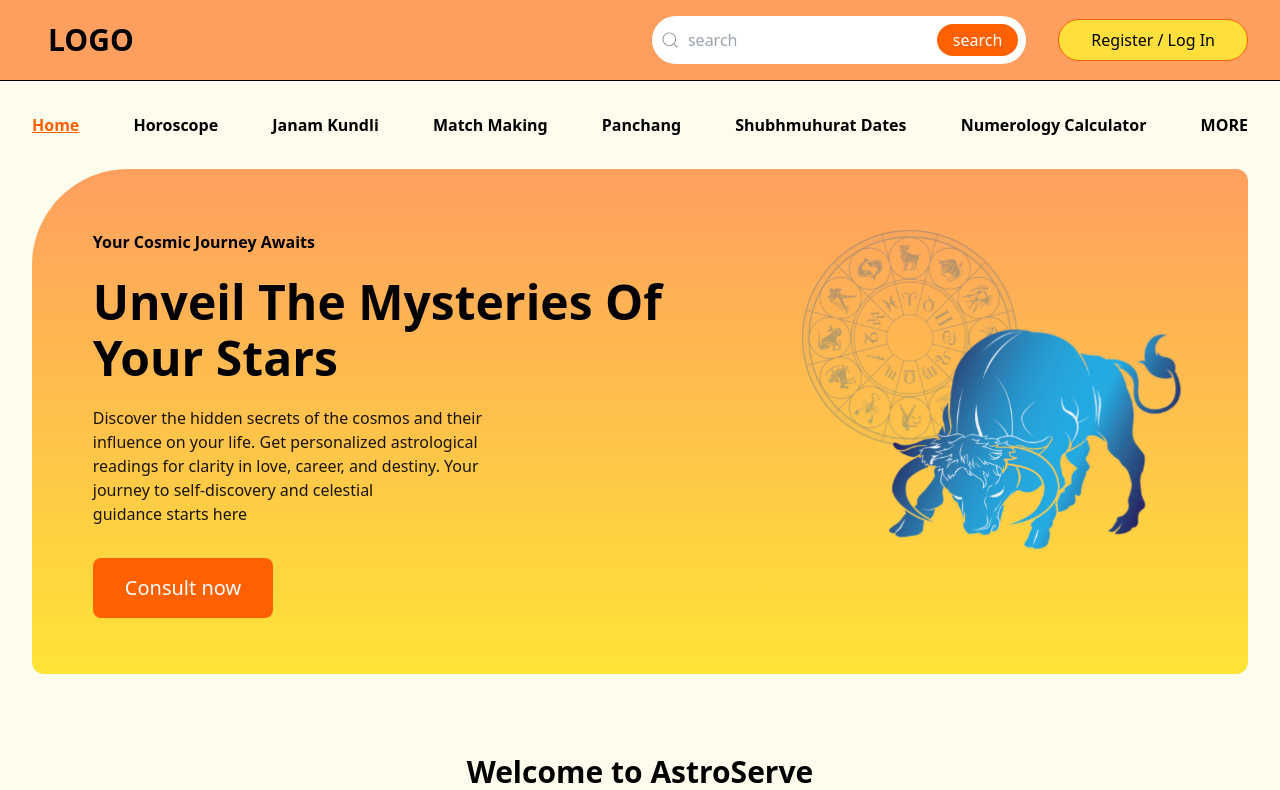
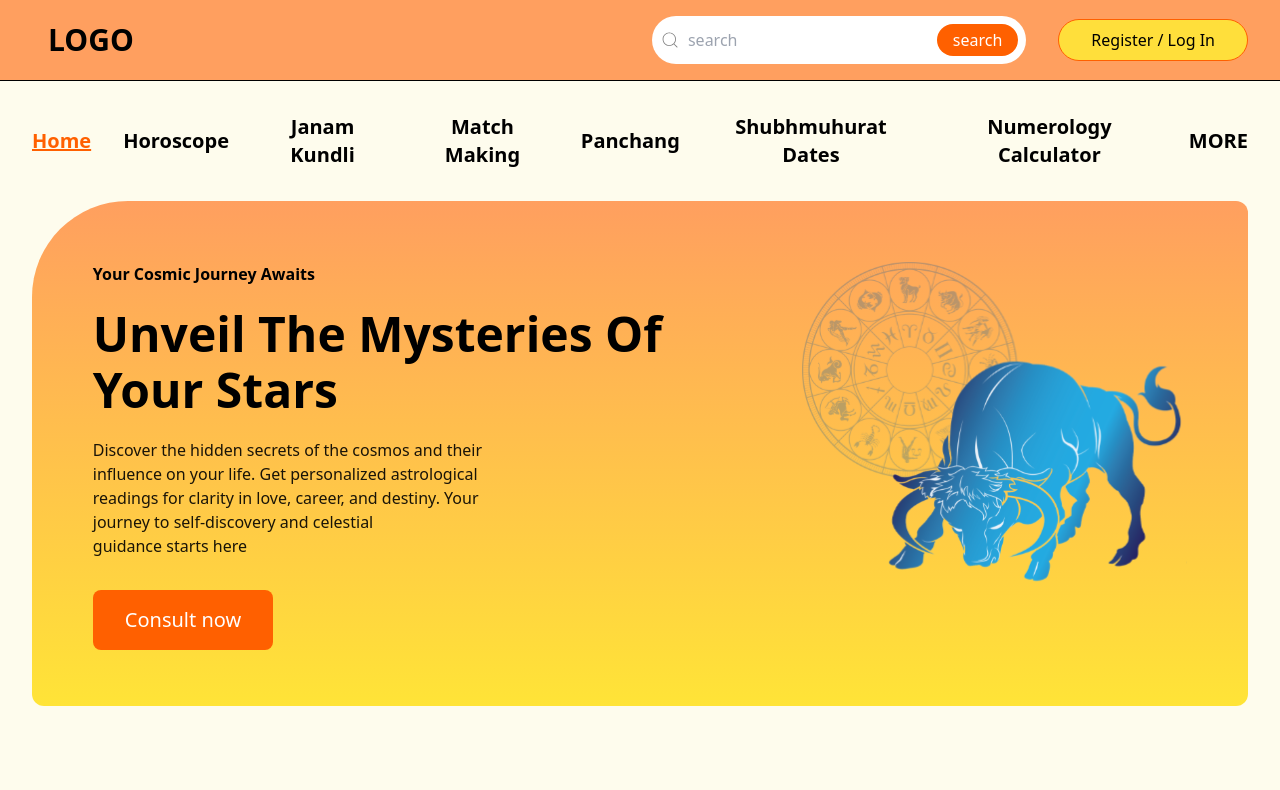
Before and after one commit to Ajay-singh-github/astro, a React (Vite) app: page / in a window 1280 px wide. Shown: the top 790 px of the page. Built offline with nearby package versions, Linux system fonts and the light colour scheme.

Commit message:
fix : navbar items spacing

```diff
--- a/package.json
+++ b/package.json
@@ -14,6 +14,7 @@
     "@radix-ui/react-select": "^2.1.2",
     "@radix-ui/react-slot": "^1.1.0",
     "@radix-ui/react-tabs": "^1.1.1",
+    "@tanstack/react-query": "^5.62.7",
     "axios": "^1.7.7",
     "class-variance-authority": "^0.7.0",
     "clsx": "^2.1.1",
--- a/src/components/Header/Header.tsx
+++ b/src/components/Header/Header.tsx
@@ -87,13 +87,13 @@ const Header = () => {
           </div>
         </div>
       </div>
-      <nav className="bg-primary-100 hidden lg:flex p-8 justify-between text-base font-semibold">
+      <nav className="bg-primary-100 hidden lg:flex p-8 justify-center items-center font-semibold text-sm md:text-base">
+        <div className="flex gap-4 justify-center  sm:gap-8 md:gap-10 lg:gap-6 xl:gap-8 xl:text-xl 2xl:gap-12 2xl:text-2xl text-center items-center">
           {items.map((item) => (
             <NavLink
               key={item.key}
               to={item.path}
-            className={`hover:underline hover:text-secondary-100 ${
-              location.pathname === item.path
+              className={`hover:underline hover:text-secondary-100 ${location.pathname === item.path
                 ? "underline text-secondary-100"
                 : ""
                 }`}
@@ -101,6 +101,7 @@ const Header = () => {
               {item.label}
             </NavLink>
           ))}
+        </div>
       </nav>
       <nav className="lg:hidden">
         <div className="text-2xl text-primary-300 p-4 fixed right-0 items-center justify-end">
@@ -112,8 +113,7 @@ const Header = () => {
           </div>
         </div>
         <div
-          className={`fixed ${
-            sidebarVisible ? "block" : "hidden"
+          className={`fixed ${sidebarVisible ? "block" : "hidden"
             } top-0 z-50 flex justify-end h-screen w-full bg-primary-300/70`}
         >
           <div className={`text-userprimary-100 bg-primary-100 h-full`}>
--- a/src/main.tsx
+++ b/src/main.tsx
@@ -23,6 +23,9 @@ import More from './pages/More/More.tsx';
 import Contact from './pages/Contact/Contact.tsx';
 import AstroProfile from './pages/AstroProfile/AstroProfile.tsx';
 
+import { QueryClient, QueryClientProvider } from '@tanstack/react-query';
+
+
 const router = createBrowserRouter(
   createRoutesFromElements(
     <Route>
@@ -46,8 +49,12 @@ const router = createBrowserRouter(
   )
 );
 
+const queryClient = new QueryClient();
+
 createRoot(document.getElementById('root')!).render(
   <StrictMode>
-    <RouterProvider router={router} />
+    <QueryClientProvider client={queryClient}>
+      <RouterProvider router={router} />
+    </QueryClientProvider>
   </StrictMode>,
 )
```
Also changed, not shown: 1 other file (tests, documents, lock files or other folders). Lines whose indentation alone changed are shown as unchanged.
